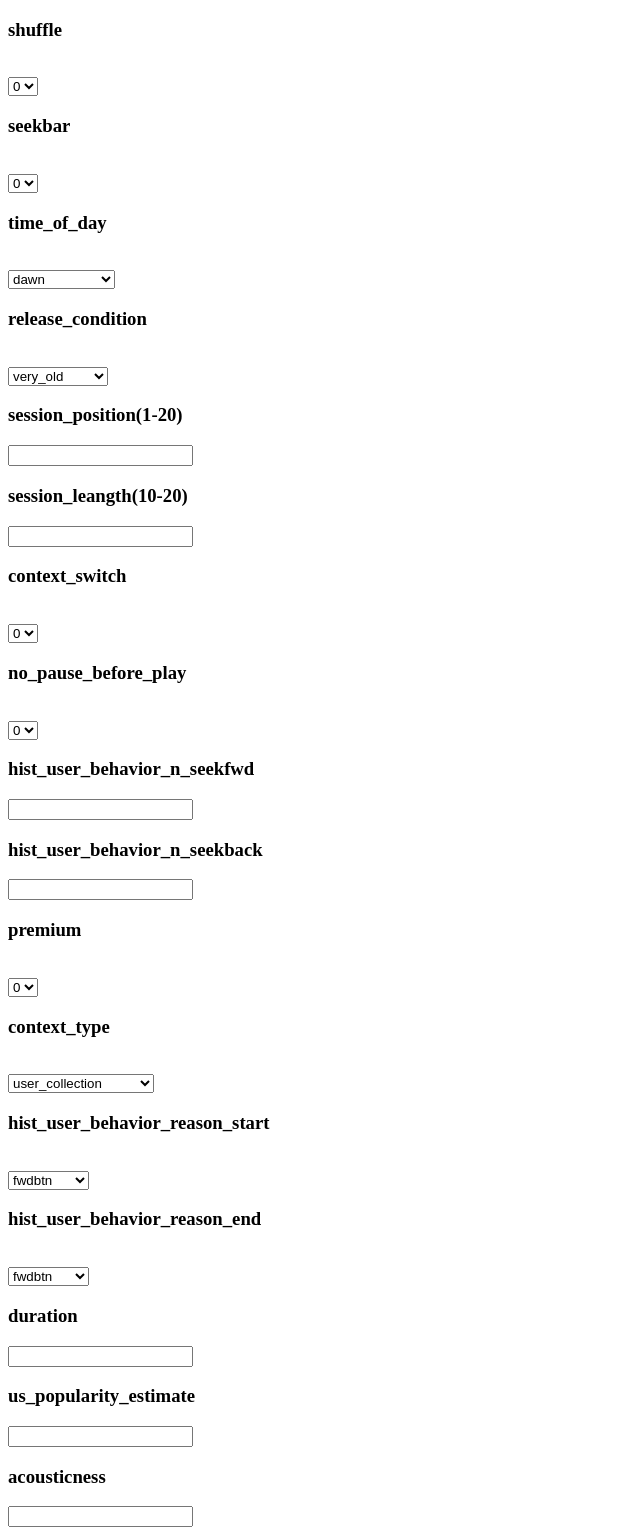
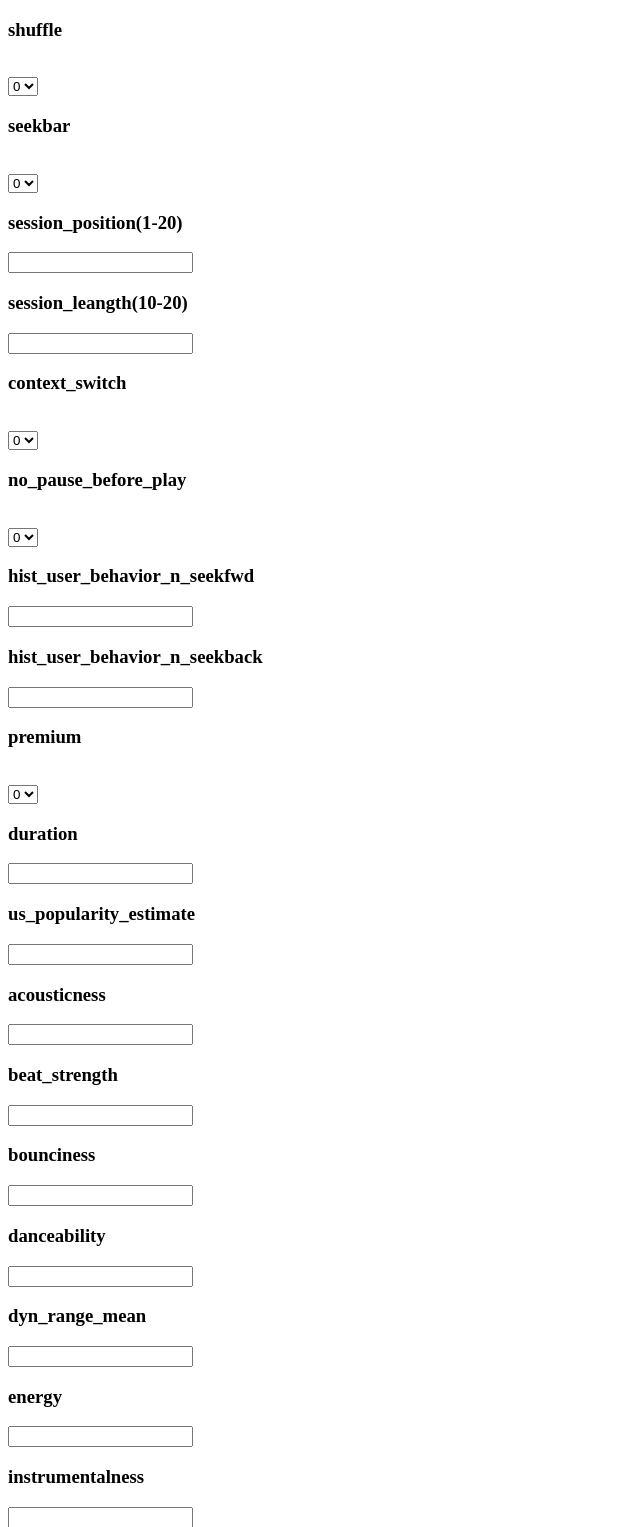
Before and after one commit to samyakmakam4/spotify, a Flask app: page / in a window 1280 px wide. Shown: the top 1527 px of the page, without its empty margins (0-640 px from the left). Run offline with Flask 2, Linux system fonts and the light colour scheme; parts of the project's set-up code (start-up, migrations or seed data) failed here and were passed over.

Commit message:
Update index.html

```diff
--- a/templates/index.html
+++ b/templates/index.html
@@ -19,28 +19,6 @@
             <h3>seekbar</h3><br><select name="hist_user_seek_behavior" id="hist_user_seek_behavior" required="required">
                 <option value="0">0</option>
                 <option value="1">1</option>
-            </select>
-
-            </select>
-            <h3>time_of_day</h3><br><select name="time_of_day" id="time_of_day" required="required">
-                <option value="dawn">dawn</option>
-                <option value="early_morning">early_morning</option>
-                <option value="morning">morning</option>
-                <option value="mid_morning">mid_morning</option>
-                <option value="noon">noon</option>
-                <option value="afternoon">afternoon</option>
-                <option value="evening">evening</option>
-                <option value="night">night</option>
-            </select>
-
-            </select>
-            <h3>release_condition</h3><br><select name="release_condition" id="release_condition" required="required">
-                <option value="very_old">very_old</option>
-                <option value="old">old</option>
-                <option value="relatively_old">relatively_old</option>
-                <option value="new">new</option>
-                <option value="mordern">mordern</option>
-                <option value="latest">latest</option>
             </select>
 
             <h3>session_position(1-20)</h3>
@@ -72,41 +50,6 @@
                 <option value="0">0</option>
                 <option value="1">1</option>
             </select>
-
-            </select>
-            <h3>context_type</h3><br><select name="context_type" id="context_type" required="required">
-                <option value="user_collection">user_collection</option>
-                <option value="catalog">catalog</option>
-                <option value="editorial_playlist">editorial_playlist</option>
-                <option value="radio">radio</option>
-                <option value="personalized_playlist">personalized_playlist</option>
-                <option value="charts">charts</option>
-            </select>
-
-            </select>
-            <h3>hist_user_behavior_reason_start</h3><br><select name="hist_user_behavior_reason_start" id="hist_user_behavior_reason_start" required="required">
-                <option value="fwdbtn">fwdbtn</option>
-                <option value="trackdone">trackdone</option>
-                <option value="clickrow">clickrow</option>
-                <option value="backbtn">backbtn</option>
-                <option value="appload">appload</option>
-                <option value="playbtn">playbtn</option>
-                <option value="remote">remote</option>
-                <option value="trackerror">trackerror</option>
-                <option value="endplay">endplay</option>
-            </select>
-
-            </select>
-            <h3>hist_user_behavior_reason_end</h3><br><select name="hist_user_behavior_reason_end" id="hist_user_behavior_reason_end" required="required">
-                <option value="fwdbtn">fwdbtn</option>
-                <option value="trackdone">trackdone</option>
-                <option value="clickrow">clickrow</option>
-                <option value="backbtn">backbtn</option>
-                <option value="endplay">endplay</option>
-                <option value="logout">logout</option>
-                <option value="remote">remote</option>
-            </select>
-
             <h3>duration</h3>
             <input id="duration" name="duration" type="number ">
 
@@ -145,12 +88,6 @@
 
             <h3> mechanism </h3>
             <input id="mechanism" name="mechanism" type="number ">
-
-            </select>
-            <h3> mode</h3><br><select name="mode" id="mode" required="required">
-                <option value="major">major</option>
-                <option value="minor">minor</option>
-            </select>
 
             <h3> organism </h3>
             <input id="organism" name="organism" type="number ">
```
